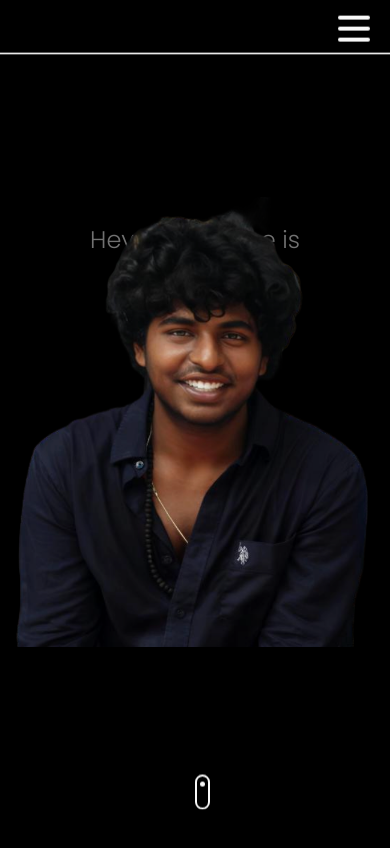
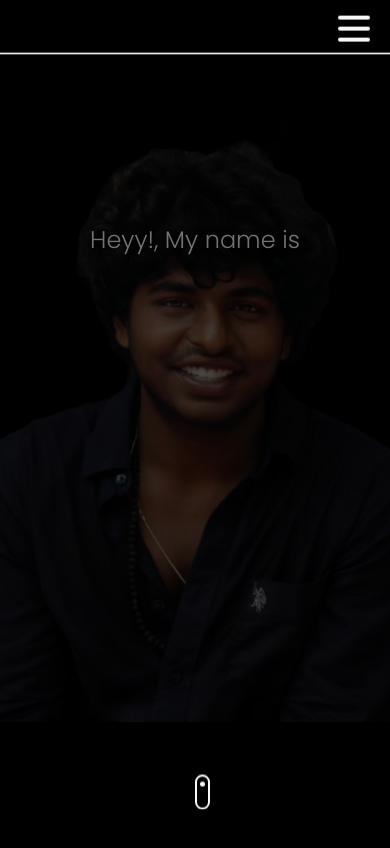
Before and after one commit to geethikareddy-ux/new1, a React (Create React App) app: page / in a window 390 px wide. Shown: the top 848 px of the page. Built offline with nearby package versions, Linux system fonts and the light colour scheme.

Commit message:
Move photo to background and make it bigger

```diff
--- a/src/components/Landing/Landing.module.css
+++ b/src/components/Landing/Landing.module.css
@@ -10,9 +10,9 @@
   top: 50%;
   left: 50%;
   transform: translate(-50%, -50%);
-  z-index: 3;
-  width: 500px;
-  height: 500px;
+  z-index: 0;
+  width: 700px;
+  height: 700px;
   overflow: hidden;
   animation: popOpen 0.8s ease-out;
 }
@@ -21,7 +21,7 @@
   width: 100%;
   height: 100%;
   object-fit: cover;
-  opacity: 1;
+  opacity: 0.3;
   transition: all 0.5s ease;
 }
 
@@ -32,7 +32,7 @@
   justify-content: center;
   text-align: center;
   position: relative;
-  z-index: 1;
+  z-index: 2;
 }
 
 .right {
@@ -46,7 +46,7 @@
   flex-direction: column;
   justify-content: space-between;
   position: relative;
-  z-index: 2;
+  z-index: 3;
 }
 
 .intro {
@@ -66,7 +66,7 @@
   background-clip: text;
   animation: fadeInUp 1s ease-out 1s both, gradientShift 3s ease-in-out infinite;
   position: relative;
-  z-index: 1;
+  z-index: 4;
 }
 
 .description {
@@ -136,8 +136,8 @@
 
 @media screen and (max-width: 390px) {
   .photoOverlay {
-    width: 300px;
-    height: 300px;
+    width: 400px;
+    height: 400px;
   }
 
 
@@ -168,8 +168,8 @@
 
 @media screen and (max-width: 768px) {
   .photoOverlay {
-    width: 400px;
-    height: 400px;
+    width: 500px;
+    height: 500px;
   }
 
   .name {
@@ -183,7 +183,7 @@
 
 @media screen and (max-width: 1024px) {
   .photoOverlay {
-    width: 450px;
-    height: 450px;
+    width: 600px;
+    height: 600px;
   }
 }
```
